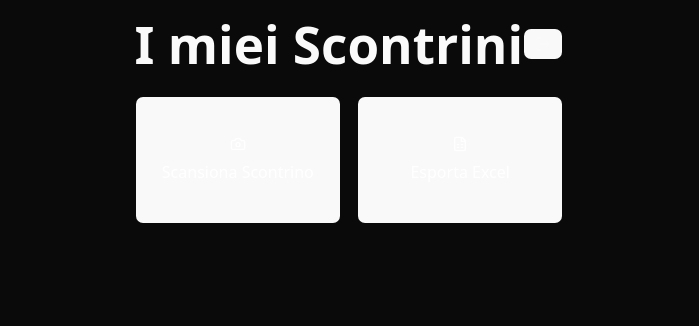
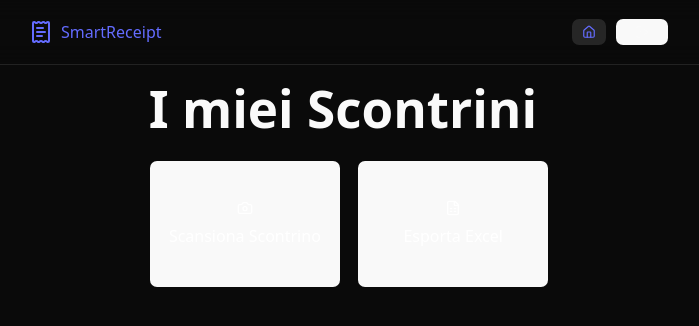
Before and after one commit to EdoardoFurlan/MagicPWA, a React (Vite) app in the folder frontend/: page /login in a window 1280 px wide. Both pictures are taken after typing "Sample", "Sample123" into the empty fields and a click on the button "Accedi". Shown: the top 326 px of the page, without its empty margins (291-990 px from the left). Built offline with nearby package versions, Linux system fonts and the light colour scheme; no server answers.

Commit message:
addedd navbar

```diff
--- a/frontend/dev-dist/sw.js
+++ b/frontend/dev-dist/sw.js
@@ -82,7 +82,7 @@ define(['./workbox-5a5d9309'], (function (workbox) { 'use strict';
     "revision": "3ca0b8505b4bec776b69afdba2768812"
   }, {
     "url": "index.html",
-    "revision": "0.7dq37an44qg"
+    "revision": "0.rpgmou8baso"
   }], {});
   workbox.cleanupOutdatedCaches();
   workbox.registerRoute(new workbox.NavigationRoute(workbox.createHandlerBoundToURL("index.html"), {
--- /dev/null
+++ b/frontend/src/components/navbar.tsx
@@ -0,0 +1,61 @@
+import { Link } from '@tanstack/react-router';
+import { useAuthStore } from '@/store/authStore';
+import { Button } from '@/components/ui/button';
+import { Camera, Home, FileSpreadsheet, LogOut, ReceiptText } from 'lucide-react';
+
+export function Navbar() {
+  const logout = useAuthStore((state) => state.logout);
+  const token = useAuthStore((state) => state.token);
+
+  // Se non siamo loggati, non mostriamo la navbar
+  if (!token) return null;
+
+  return (
+    <nav className="fixed top-0 left-0 right-0 z-50 border-b bg-background/80 backdrop-blur-md">
+      <div className="max-w-2xl mx-auto flex h-16 items-center justify-between px-4">
+        {/* Brand / Logo */}
+        <Link to="/" className="flex items-center gap-2 font-bold text-primary">
+          <ReceiptText className="h-6 w-6" />
+          <span className="hidden sm:inline">SmartReceipt</span>
+        </Link>
+
+        {/* Links di navigazione */}
+        <div className="flex items-center gap-2">
+          <Button variant="ghost" size="sm" asChild>
+            <Link
+              to="/"
+              activeProps={{ className: 'text-primary bg-secondary' }}
+              className="flex items-center gap-2"
+            >
+              <Home className="h-4 w-4" />
+              <span className="hidden xs:inline">Home</span>
+            </Link>
+          </Button>
+
+          <Button variant="ghost" size="sm" onClick={() => logout()}>
+            <LogOut className="h-4 w-4" />
+          </Button>
+        </div>
+      </div>
+    </nav>
+  );
+}
+
+export function BottomNav() {
+  return (
+    <div className="sm:hidden fixed bottom-0 left-0 right-0 border-t bg-background flex justify-around py-3 px-2 z-50">
+      <Link to="/" className="flex flex-col items-center gap-1 text-muted-foreground" activeProps={{ className: 'text-primary' }}>
+        <Home className="h-6 w-6" />
+        <span className="text-[10px]">Home</span>
+      </Link>
+      {/* <Link to="/scan" className="flex flex-col items-center gap-1 text-muted-foreground" activeProps={{ className: 'text-primary' }}>
+        <Camera className="h-6 w-6" />
+        <span className="text-[10px]">Scansiona</span>
+      </Link>
+      <Link to="/export" className="flex flex-col items-center gap-1 text-muted-foreground" activeProps={{ className: 'text-primary' }}>
+        <FileSpreadsheet className="h-6 w-6" />
+        <span className="text-[10px]">Export</span>
+      </Link> */}
+    </div>
+  );
+}
--- a/frontend/src/pages/HomePage.tsx
+++ b/frontend/src/pages/HomePage.tsx
@@ -9,9 +9,6 @@ export function HomePage() {
     <div className="max-w-2xl mx-auto space-y-6">
       <header className="flex justify-between items-center">
         <h1 className="text-2xl font-bold">I miei Scontrini</h1>
-        <Button variant="ghost" size="icon" onClick={() => logout()}>
-          <LogOut className="h-5 w-5" />
-        </Button>
       </header>
 
       <div className="grid grid-cols-1 md:grid-cols-2 gap-4">
--- a/frontend/src/pages/LoginPage.tsx
+++ b/frontend/src/pages/LoginPage.tsx
@@ -32,7 +32,7 @@ export function LoginPage() {
   };
 
   return (
-    <div className="flex items-center justify-center h-screen">
+    <div className="flex items-center justify-center h-screen -mt-32">
       <Card className="w-full max-w-md">
         <CardHeader><CardTitle>Accesso App Scontrini</CardTitle></CardHeader>
         <CardContent>
--- a/frontend/src/routing/router.tsx
+++ b/frontend/src/routing/router.tsx
@@ -12,6 +12,7 @@ import { LoginPage } from '../pages/LoginPage';
 import { HomePage } from '../pages/HomePage';
 import { useEffect } from 'react';
 import {useNavigate} from '@tanstack/react-router';
+import { Navbar } from '../components/navbar';
 
 
 
@@ -28,8 +29,11 @@ const RootComponent = () => {
   }, [token, navigate]);
 
   return (
-    <div className="min-h-screen bg-background p-4">
-      <Outlet />
+    <div className="min-h-screen bg-background">
+      <Navbar /> {/* <--- La Navbar ora è qui */}
+      <main className="pt-20 px-4 pb-8 max-w-2xl mx-auto">
+        <Outlet />
+      </main>
       <TanStackRouterDevtools />
     </div>
   );
```
